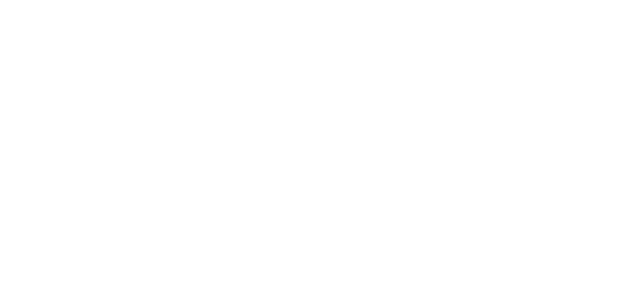
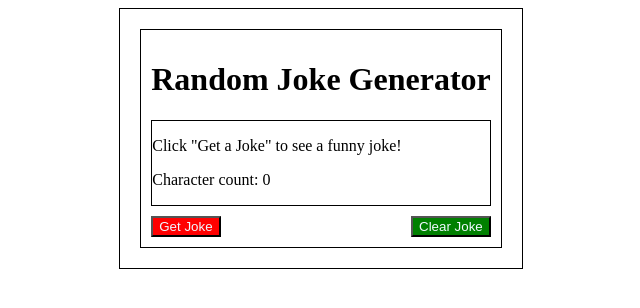
Before and after one commit to 07Rishabh-ydv/Learn-git, a plain HTML site: page index.html in a window 1280 px wide. Shown: the whole page, without its empty margins (319-959 px from the left). Drawn offline with Linux system fonts and the light colour scheme.

Commit message:
Add files via upload

```diff
--- a/index.html
+++ b/index.html
@@ -3,9 +3,25 @@
 <head>
     <meta charset="UTF-8">
     <meta name="viewport" content="width=device-width, initial-scale=1.0">
-    <title>This is first git</title>
+    <title>Document</title>
+    <link rel="stylesheet" href="style.css">
 </head>
 <body>
-
+    <div class="first">
+        <div class="second">
+            <div class="third">
+                <div class="random"> <h1> Random Joke Generator </h1></div>
+                <div class="random1">
+                    <p id="display-joke" >Click "Get a Joke" to see a funny joke!</p>
+                    <p>Character count: <span id="charCount">0</span></p>
+                </div>
+                <div class="btn">
+                    <button class="joke" id="joke">Get Joke</button>
+                    <button class="clear">Clear Joke</button>
+                </div>
+            </div>
+        </div>
+    </div>
+    <script src="script.js"></script>
 </body>
 </html>
--- /dev/null
+++ b/style.css
@@ -0,0 +1,43 @@
+.first{
+    margin: auto;
+    border: 1px solid black;
+    display: flex;
+    justify-content: center;
+    align-items: center;
+    padding: 20px;
+    width: fit-content;
+}
+.second{
+    display: flex;
+    border: 1px solid black;
+    padding: 10px;
+}
+.random1{
+
+    border: 1px solid black;
+    align-content: center;
+}
+#joke{
+    display: flex;
+    justify-content: center;
+    align-items: center;
+}
+#character-count{
+    display: flex;
+    justify-content: center;
+    align-items: center;
+}
+.btn{
+    padding-top: 10px;
+    display: flex;
+    justify-content: space-between;
+}
+.joke{
+    background-color: red;
+    color: aliceblue;
+
+}
+.clear{
+    background-color: green;
+    color: aliceblue;
+}
```
